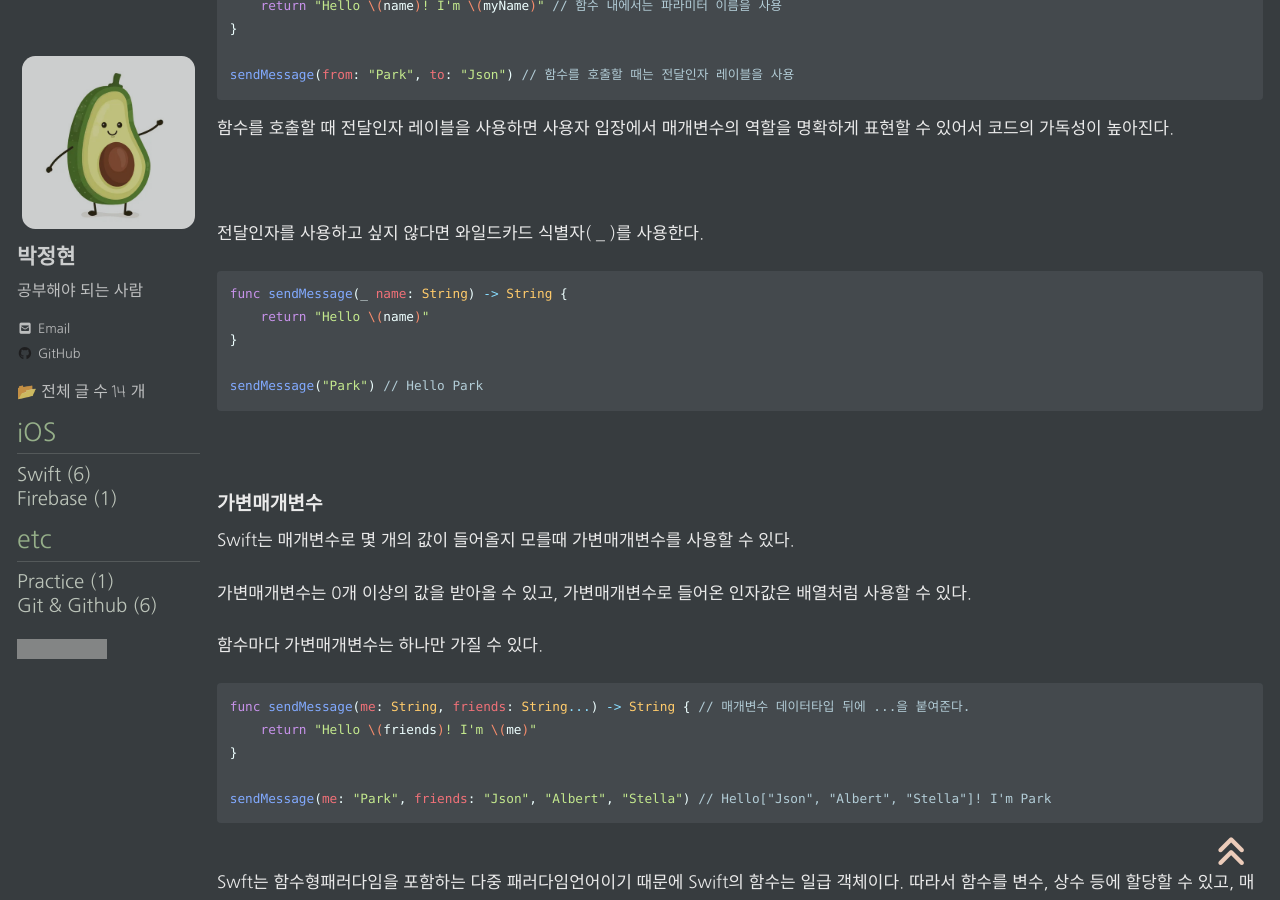
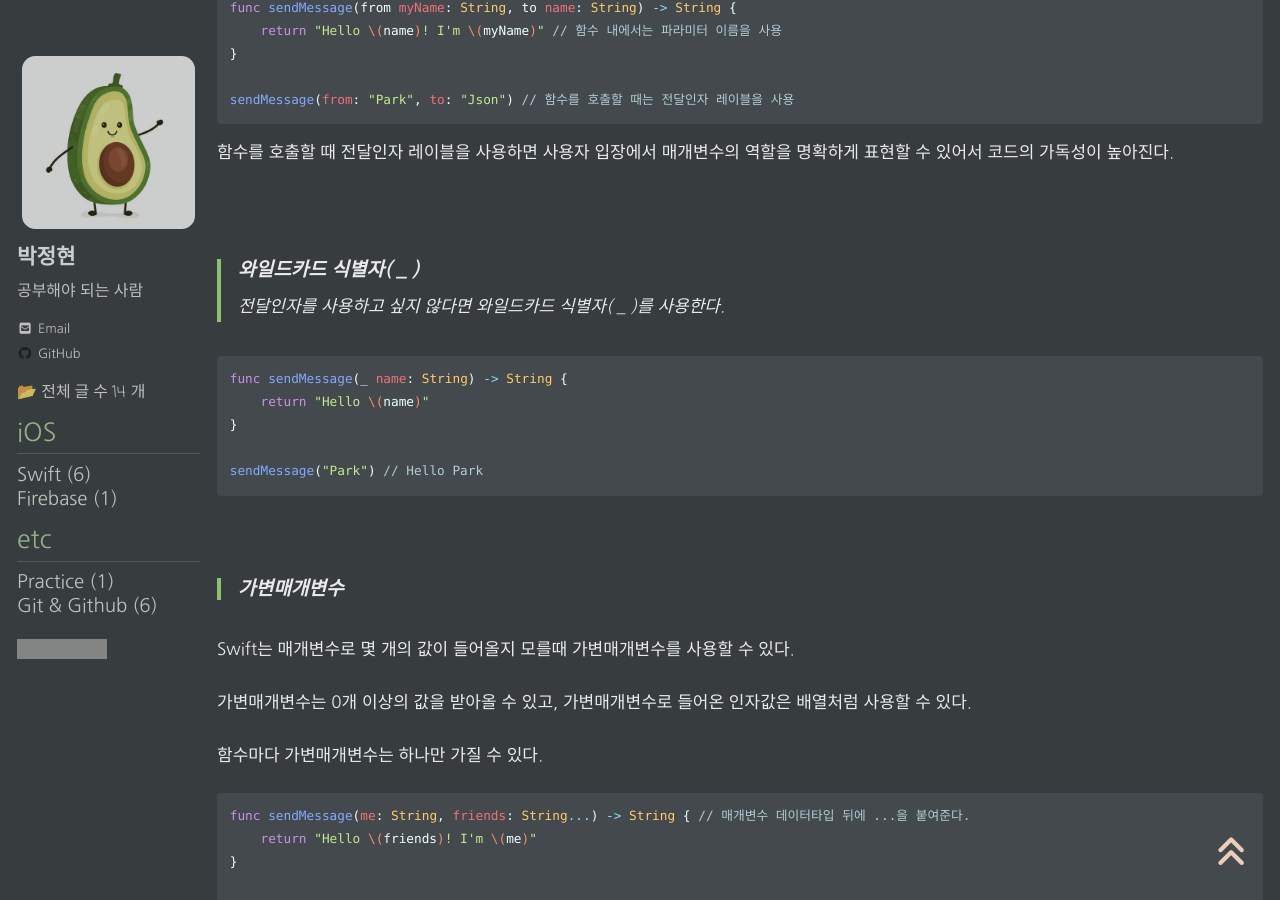
Before and after one commit to Park-JeongHyun/Park-JeongHyun.github.io, a Jekyll site: the page built from _posts/swft/2022-01-26-함수.md, in a window 1280 px wide and 900 px high, scrolled down 1453 px. Built offline with Jekyll 4.4.1, drawn with Linux system fonts in a browser that asks for light colours; cached includes are drawn as plain includes; nearby versions of some CDN libraries; some web fonts are replaced; comment, search, counter and statistics services are not loaded; grey boxes are pictures that could not be loaded.

Commit message:
1 / 26 Study

````diff
--- a/_posts/swft/2022-01-26-함수.md
+++ b/_posts/swft/2022-01-26-함수.md
@@ -7,7 +7,7 @@
 ---
 
 
-### 함수
+> ### 함수
 
 함수는 작업의 가장 작은 단위이자 코드의 집합이다.
 
@@ -41,7 +41,8 @@
 ```
 
 <br>
-### 전달인자 레이블
+
+> ### 전달인자 레이블
 
 ##### func 함수명(전달인자 레이블 파라미터 이름: 데이터타입, 전달인자 레이블 파라미터 이름: 데이터타입) -> 반환 타입 {
 ##### return 반환 값
@@ -58,6 +59,7 @@
 
 <br>
 
+> ### 와일드카드 식별자( _ )
 전달인자를 사용하고 싶지 않다면 와일드카드 식별자( _ )를 사용한다.
 
 ``` swift
@@ -68,7 +70,8 @@
 sendMessage("Park") // Hello Park
 ```
 <br>
-### 가변매개변수
+
+> ### 가변매개변수
 
 Swift는 매개변수로 몇 개의 값이 들어올지 모를때 가변매개변수를 사용할 수 있다.
 
````
